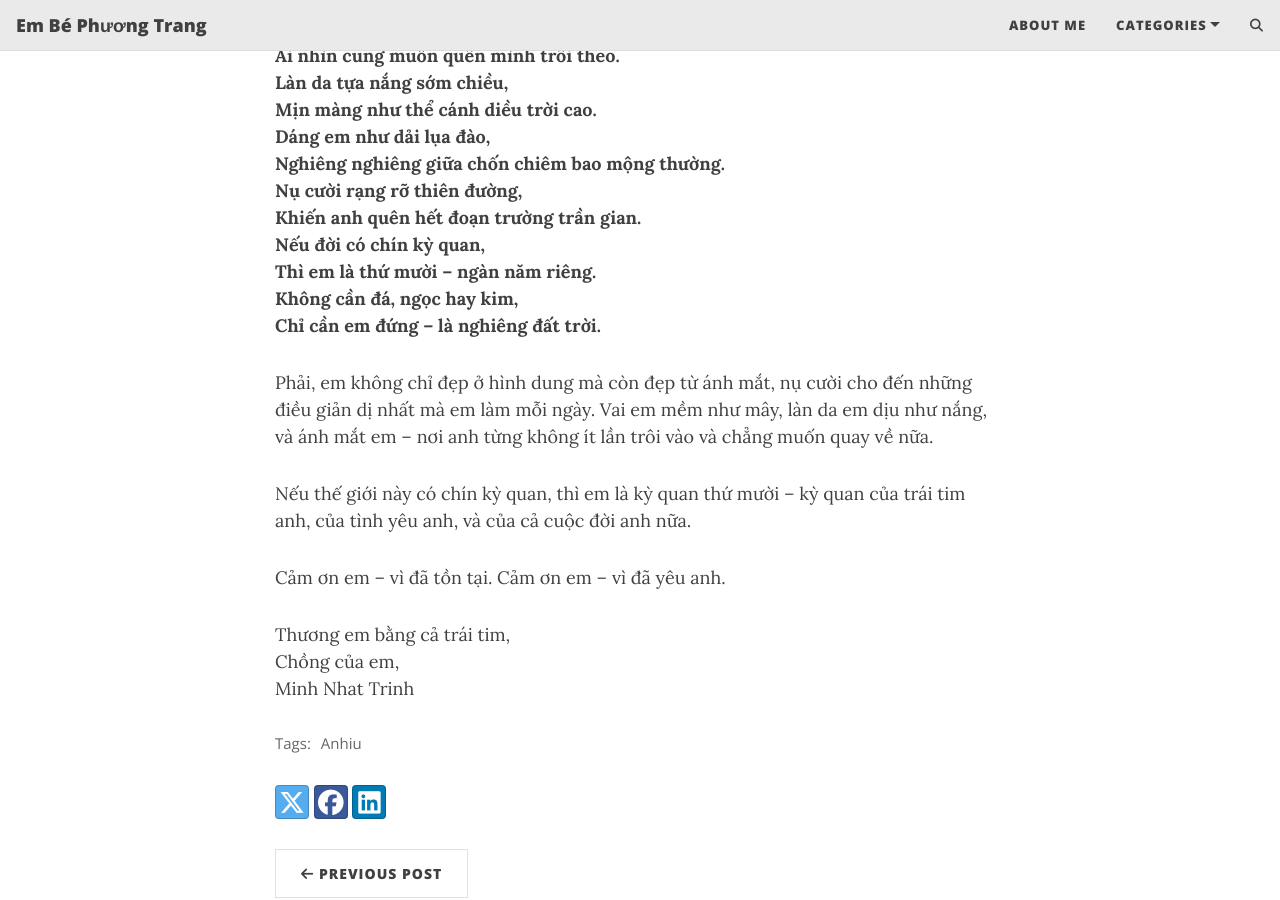
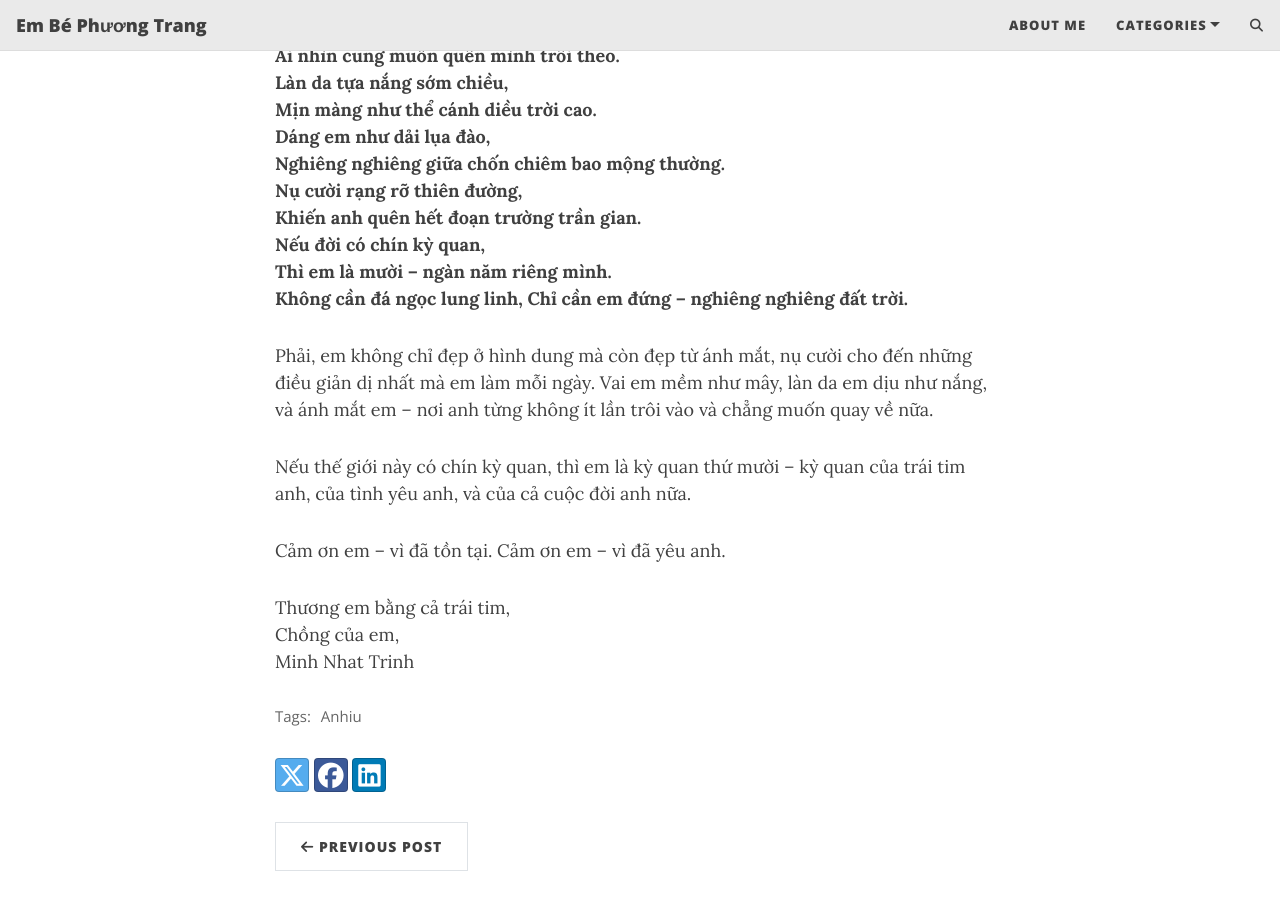
Before and after one commit to phuongtrang2807/phuongtrang2807.github.io, a Jekyll site: the page built from _posts/2025-06-29-ky-quan-thu-muoi.md, in a window 1280 px wide and 900 px high, scrolled down 868 px. Built offline with Jekyll 4.4.1, drawn with Linux system fonts in a browser that asks for light colours; comment, search, counter and statistics services are not loaded.

Commit message:
fix post

```diff
--- a/_posts/2025-06-29-ky-quan-thu-muoi.md
+++ b/_posts/2025-06-29-ky-quan-thu-muoi.md
@@ -25,9 +25,9 @@ Nghiêng nghiêng giữa chốn chiêm bao mộng thường.
 Nụ cười rạng rỡ thiên đường,
 Khiến anh quên hết đoạn trường trần gian.
 Nếu đời có chín kỳ quan,
-Thì em là thứ mười – ngàn năm riêng.
-Không cần đá, ngọc hay kim,
-Chỉ cần em đứng – là nghiêng đất trời.**
+Thì em là mười – ngàn năm riêng mình.
+Không cần đá ngọc lung linh,
+Chỉ cần em đứng – nghiêng nghiêng đất trời.**
 
 Phải, em không chỉ đẹp ở hình dung mà còn đẹp từ ánh mắt, nụ cười cho đến những điều giản dị nhất mà em làm mỗi ngày. Vai em mềm như mây, làn da em dịu như nắng, và ánh mắt em – nơi anh từng không ít lần trôi vào và chẳng muốn quay về nữa.
 
```
